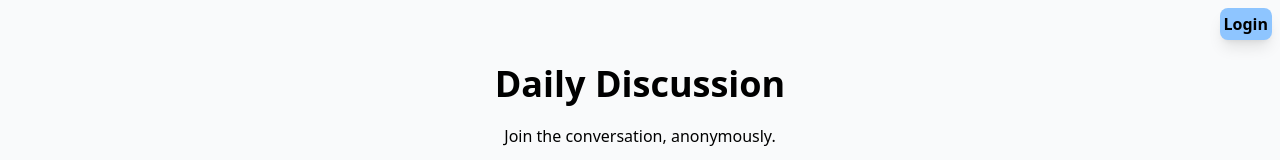
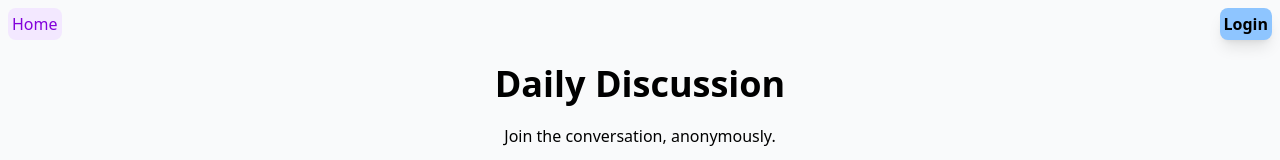
Before and after one commit to cs467-spring2025-discussion-app/capstone-discussion-app, a React (Vite) app in the folder frontend/: page / in a window 1280 px wide. Shown: the top 160 px of the page. Built offline with nearby package versions, Linux system fonts and the light colour scheme; no server answers.

Commit message:
feat(react): align Home and Login buttons w/ flex

```diff
--- a/frontend/src/App.jsx
+++ b/frontend/src/App.jsx
@@ -1,6 +1,7 @@
 import { BrowserRouter, Routes, Route } from "react-router-dom";
 import DiscussionPage from "@/pages/DiscussionPage";
 import Home from "@/pages/Home";
+import HomeLink from "@/components/HomeLink";
 import NotFound from "@/pages/NotFound";
 import AuthMenu from "@/components/auth/AuthMenu";
 import AuthProvider from "@/contexts/AuthProvider";
@@ -9,7 +10,10 @@ export default function App() {
   return (
     <AuthProvider>
       <BrowserRouter>
-        <AuthMenu />
+        <div className="flex justify-between m-2">
+          <HomeLink />
+          <AuthMenu />
+        </div>
         <Routes>
           <Route path="/" element={<Home />} />
           <Route
--- a/frontend/src/components/auth/AuthMenu.jsx
+++ b/frontend/src/components/auth/AuthMenu.jsx
@@ -62,7 +62,7 @@ const AuthMenu = () => {
   }
 
   return (
-    <div className="flex justify-end m-2">
+    <div className="flex justify-end">
       {isCheckingStatus ? ( // waiting for logged-in check
         <span className="inline-block">&nbsp;</span>
       ) : !user ? ( // no user is logged in
--- a/frontend/src/pages/DiscussionPage.jsx
+++ b/frontend/src/pages/DiscussionPage.jsx
@@ -2,7 +2,6 @@ import { useEffect, useId, useState } from "react";
 import { useParams } from "react-router-dom";
 import { useUser } from "@/hooks/useUser";
 import DiscussionComment from "@/components/DiscussionComment";
-import HomeLink from "@/components/HomeLink";
 import NotFound from "@/pages/NotFound";
 import * as fastapiService from "@/api/fastapi";
 
@@ -109,8 +108,7 @@ export default function DiscussionPage() {
   } else {
     return (
       <div>
-        <div className="flex flex-col justify-center">
-          <HomeLink />
+        <div className="flex flex-col align-middle justify-center">
           <div className="flex flex-col items-center w-full max-w-4xl p-4 text-center">
             <div className="w-full max-w-5xl border-t-15 border-t-purple-400 h-35 p-5 rounded-lg shadow-lg bg-white text-left mb-8">
               <h3 className="mt-2 mb-5 font-bold text-2xl">
```
